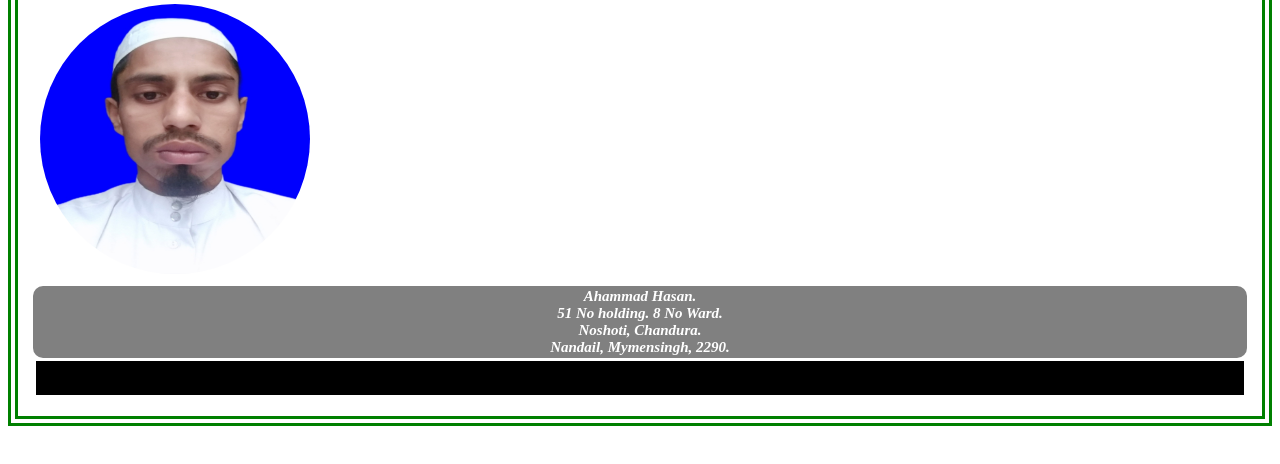
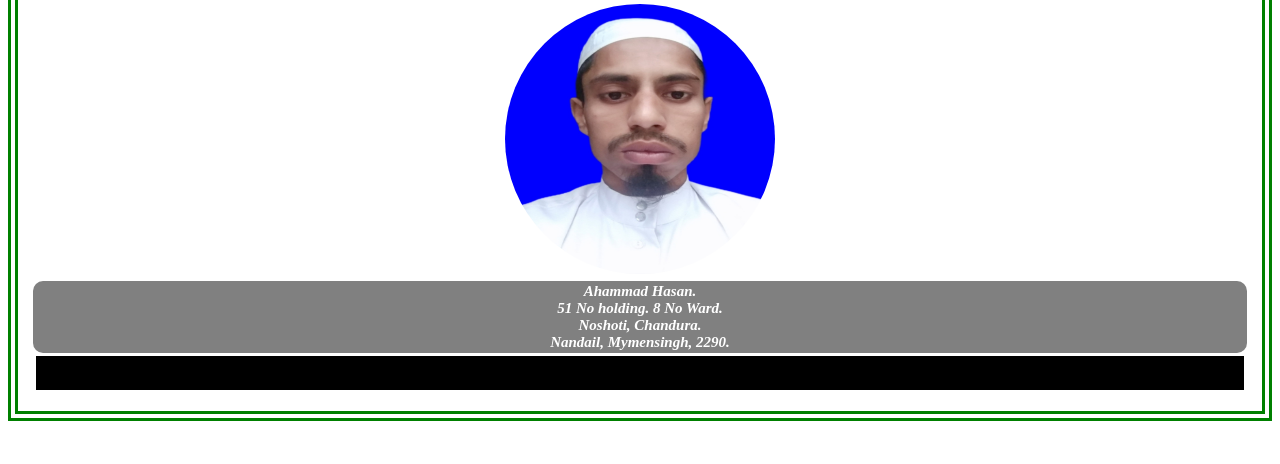
Before and after one commit to hmahammad/ahammad, a plain HTML site: page index.html in a window 1280 px wide. Shown: the part 142-606 px from the top of the page. Drawn offline with Linux system fonts and the light colour scheme.

Commit message:
Update index.html

```diff
--- a/index.html
+++ b/index.html
@@ -17,7 +17,7 @@
 
 	    <style>
    .body {
-   background-image: url("sky.jpeg");
+   background-image: url("sky.jpg");
 
    }
         #clock {
@@ -67,7 +67,9 @@ border-radius: 200px;
 width: 270px;
 height: 270px;
 border-style: 5px solid;
-
+margin-right: auto;
+margin-left: auto;
+display: block;
 }
 .marquee1 {
 color: white;
```
